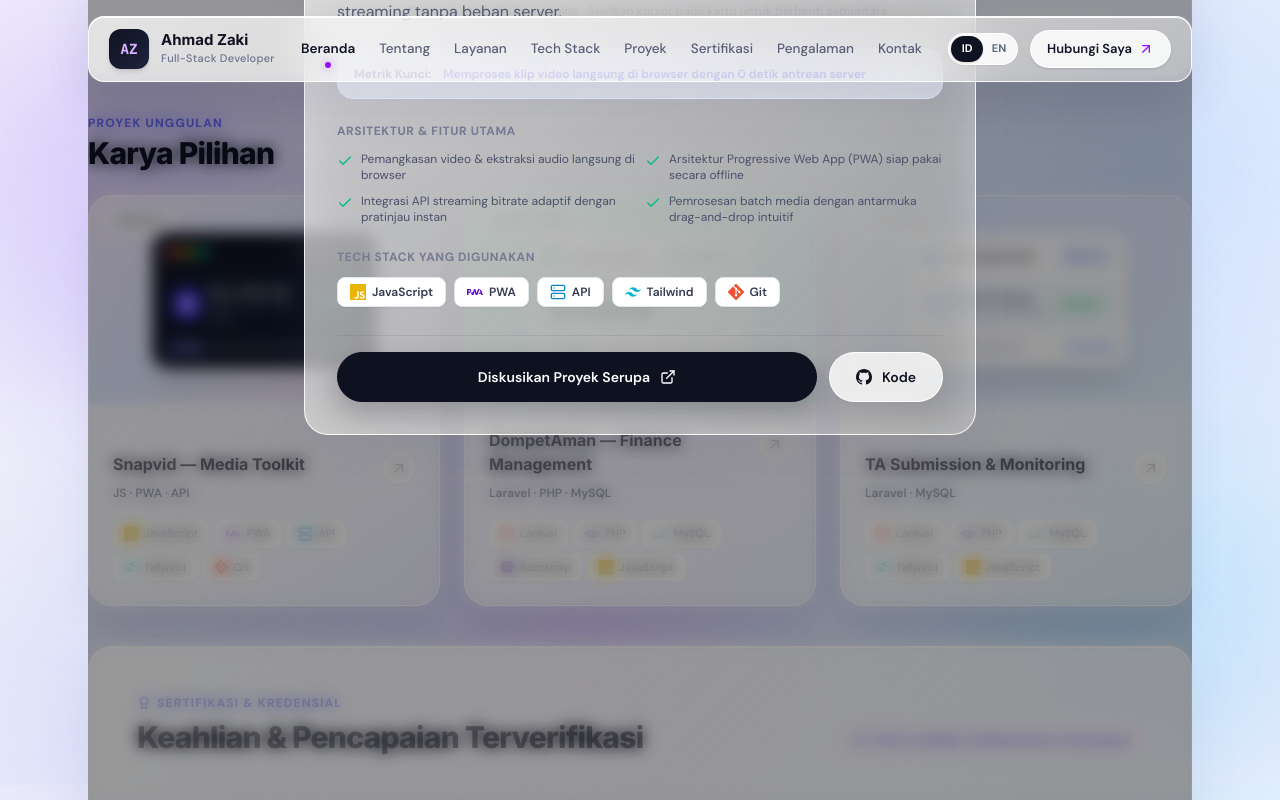
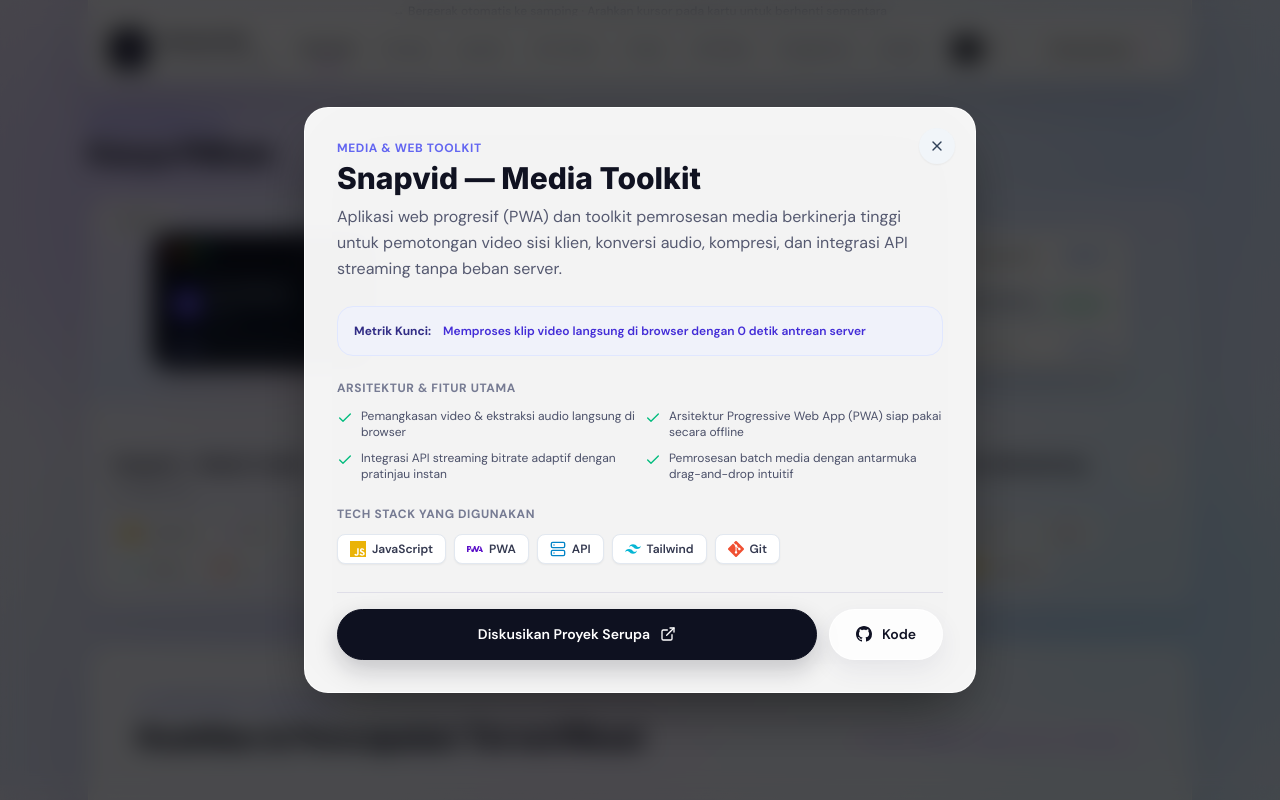
Before and after one commit to EasyItsMe/portfolio-personal, a Next.js app: page / in a window 1280 px wide. Both pictures are taken after a click on the element 264 px from the left and 2815 px from the top of the page. Shown: the part 2415-3215 px from the top of the page. Built offline with nearby package versions, Linux system fonts and the light colour scheme.

Commit message:
fix: mount certificate and project modals via React Portal to fix display bugs

```diff
--- a/src/components/Certifications.tsx
+++ b/src/components/Certifications.tsx
@@ -1,6 +1,7 @@
 "use client";
 
-import React, { useState } from "react";
+import React, { useState, useEffect } from "react";
+import { createPortal } from "react-dom";
 import { Award, ExternalLink, ShieldCheck, Download, X, Sparkles } from "lucide-react";
 import Marquee from "./Marquee";
 import { useLanguage } from "@/context/LanguageContext";
@@ -21,6 +22,11 @@
 export default function Certifications() {
   const { t } = useLanguage();
   const [selectedCert, setSelectedCert] = useState<Certificate | null>(null);
+  const [mounted, setMounted] = useState(false);
+
+  useEffect(() => {
+    setMounted(true);
+  }, []);
 
   const certificates: Certificate[] = [
     {
@@ -207,18 +213,18 @@
         </div>
       </Reveal>
 
-      {/* Certificate Viewer Modal */}
-      {selectedCert && (
+      {/* Certificate Viewer Modal mounted to body via Portal */}
+      {mounted && selectedCert && createPortal(
         <div
-          className="fixed inset-0 z-50 flex items-center justify-center bg-black/60 backdrop-blur-md p-3 sm:p-6 animate-in fade-in duration-200"
+          className="fixed inset-0 z-[99999] flex items-center justify-center bg-black/75 backdrop-blur-md p-3 sm:p-6 animate-in fade-in duration-200"
           onClick={() => setSelectedCert(null)}
         >
           <div
-            className="glass-panel rounded-3xl p-5 sm:p-6 max-w-4xl w-full max-h-[92vh] flex flex-col shadow-2xl relative animate-in zoom-in-95 duration-200 border border-white/95 overflow-hidden"
+            className="bg-white/95 backdrop-blur-2xl rounded-3xl p-5 sm:p-6 max-w-4xl w-full max-h-[92vh] flex flex-col shadow-[0_25px_60px_-15px_rgba(0,0,0,0.5)] relative animate-in zoom-in-95 duration-200 border border-white/90 overflow-hidden"
             onClick={(e) => e.stopPropagation()}
           >
             {/* Modal Header */}
-            <div className="flex items-start justify-between gap-4 pb-3.5 border-b border-purple-900/10 shrink-0">
+            <div className="flex items-start justify-between gap-4 pb-3.5 border-b border-slate-200/80 shrink-0">
               <div className="flex items-start gap-3">
                 <div className="w-10 h-10 rounded-2xl bg-purple-100 text-[#6366f1] flex items-center justify-center shrink-0 shadow-xs mt-0.5">
                   <Award className="w-5 h-5" />
@@ -244,7 +250,7 @@
               {/* Close Button */}
               <button
                 onClick={() => setSelectedCert(null)}
-                className="w-9 h-9 rounded-full bg-white/90 hover:bg-white flex items-center justify-center text-slate-600 shadow-sm transition-all hover:scale-105 shrink-0 cursor-pointer"
+                className="w-9 h-9 rounded-full bg-slate-100 hover:bg-slate-200 flex items-center justify-center text-slate-700 shadow-xs transition-all hover:scale-105 shrink-0 cursor-pointer"
                 aria-label="Close"
               >
                 <X className="w-4 h-4" />
@@ -252,12 +258,12 @@
             </div>
 
             {/* Embedded Live PDF Document Viewer */}
-            <div className="flex-1 my-3 min-h-[300px] max-h-[56vh] rounded-2xl overflow-hidden border border-slate-200/90 bg-slate-50 relative shadow-inner flex flex-col">
+            <div className="flex-1 my-3 min-h-[320px] max-h-[58vh] rounded-2xl overflow-hidden border border-slate-200/90 bg-slate-100 relative shadow-inner flex flex-col">
               {selectedCert.file ? (
                 <iframe
                   src={`${encodeURI(selectedCert.file)}#toolbar=0&navpanes=0`}
                   title={selectedCert.title}
-                  className="w-full h-full min-h-[320px] sm:min-h-[420px] rounded-2xl bg-white border-0"
+                  className="w-full h-full min-h-[340px] sm:min-h-[440px] rounded-2xl bg-white border-0"
                 />
               ) : (
                 <div className="flex flex-col items-center justify-center h-full p-6 text-center text-slate-500">
@@ -269,7 +275,7 @@
             </div>
 
             {/* Modal Footer / Competencies & Action Buttons */}
-            <div className="flex flex-col sm:flex-row sm:items-center justify-between gap-3 pt-3 border-t border-purple-900/10 shrink-0">
+            <div className="flex flex-col sm:flex-row sm:items-center justify-between gap-3 pt-3 border-t border-slate-200/80 shrink-0">
               <div className="flex items-center gap-1.5 flex-wrap">
                 <span className="text-[11px] font-bold text-[#717791] mr-1 uppercase tracking-wider">
                   {t.certifications.competenciesTitle}:
@@ -277,7 +283,7 @@
                 {selectedCert.skills.map((s) => (
                   <span
                     key={s}
-                    className="text-[10.5px] font-medium bg-white/85 text-[#3b4056] px-2 py-0.5 rounded border border-slate-200/80"
+                    className="text-[10.5px] font-medium bg-white text-[#3b4056] px-2 py-0.5 rounded border border-slate-200 shadow-xs"
                   >
                     {s}
                   </span>
@@ -306,7 +312,8 @@
               )}
             </div>
           </div>
-        </div>
+        </div>,
+        document.body
       )}
     </section>
   );
--- a/src/components/Projects.tsx
+++ b/src/components/Projects.tsx
@@ -1,6 +1,7 @@
 "use client";
 
-import React, { useState } from "react";
+import React, { useState, useEffect } from "react";
+import { createPortal } from "react-dom";
 import { ArrowUpRight, ExternalLink, X, Check, Play, Wallet, GraduationCap, TrendingUp, Sparkles, FileText, Clock } from "lucide-react";
 import { TechLogo } from "./TechLogos";
 import { useLanguage } from "@/context/LanguageContext";
@@ -24,6 +25,11 @@
 export default function Projects() {
   const { t } = useLanguage();
   const [selectedProjectId, setSelectedProjectId] = useState<string | null>(null);
+  const [mounted, setMounted] = useState(false);
+
+  useEffect(() => {
+    setMounted(true);
+  }, []);
 
   const visualConfig: Record<string, { gradient: string; accentColor: string; mockType: "snapvid" | "dompetaman" | "tasystem" }> = {
     snapvid: {
@@ -217,22 +223,22 @@
         ))}
       </div>
 
-      {/* Project Details Modal */}
-      {selectedProject && (
+      {/* Project Details Modal mounted to body via Portal */}
+      {mounted && selectedProject && createPortal(
         <div
-          className="fixed inset-0 z-50 flex items-center justify-center bg-black/40 backdrop-blur-sm p-4 animate-in fade-in duration-200"
+          className="fixed inset-0 z-[99999] flex items-center justify-center bg-black/70 backdrop-blur-md p-4 animate-in fade-in duration-200"
           onClick={() => setSelectedProjectId(null)}
         >
           <div
-            className="glass-panel rounded-3xl p-6 sm:p-8 max-w-2xl w-full shadow-2xl relative animate-in zoom-in-95 duration-200 border border-white/90 max-h-[90vh] overflow-y-auto"
+            className="bg-white/95 backdrop-blur-2xl rounded-3xl p-6 sm:p-8 max-w-2xl w-full shadow-[0_25px_60px_-15px_rgba(0,0,0,0.5)] relative animate-in zoom-in-95 duration-200 border border-white/90 max-h-[90vh] overflow-y-auto"
             onClick={(e) => e.stopPropagation()}
           >
             <button
               onClick={() => setSelectedProjectId(null)}
-              className="absolute top-5 right-5 w-9 h-9 rounded-full bg-white/80 hover:bg-white flex items-center justify-center text-slate-600 shadow-sm cursor-pointer transition-colors"
+              className="absolute top-5 right-5 w-9 h-9 rounded-full bg-slate-100 hover:bg-slate-200 flex items-center justify-center text-slate-700 shadow-xs cursor-pointer transition-colors"
               aria-label="Close modal"
             >
-              <X className="w-5 h-5" />
+              <X className="w-4 h-4" />
             </button>
 
             <span className="text-xs font-bold uppercase tracking-wider text-[#6366f1] mb-1 block">
@@ -302,7 +308,8 @@
               </a>
             </div>
           </div>
-        </div>
+        </div>,
+        document.body
       )}
     </section>
   );
```
